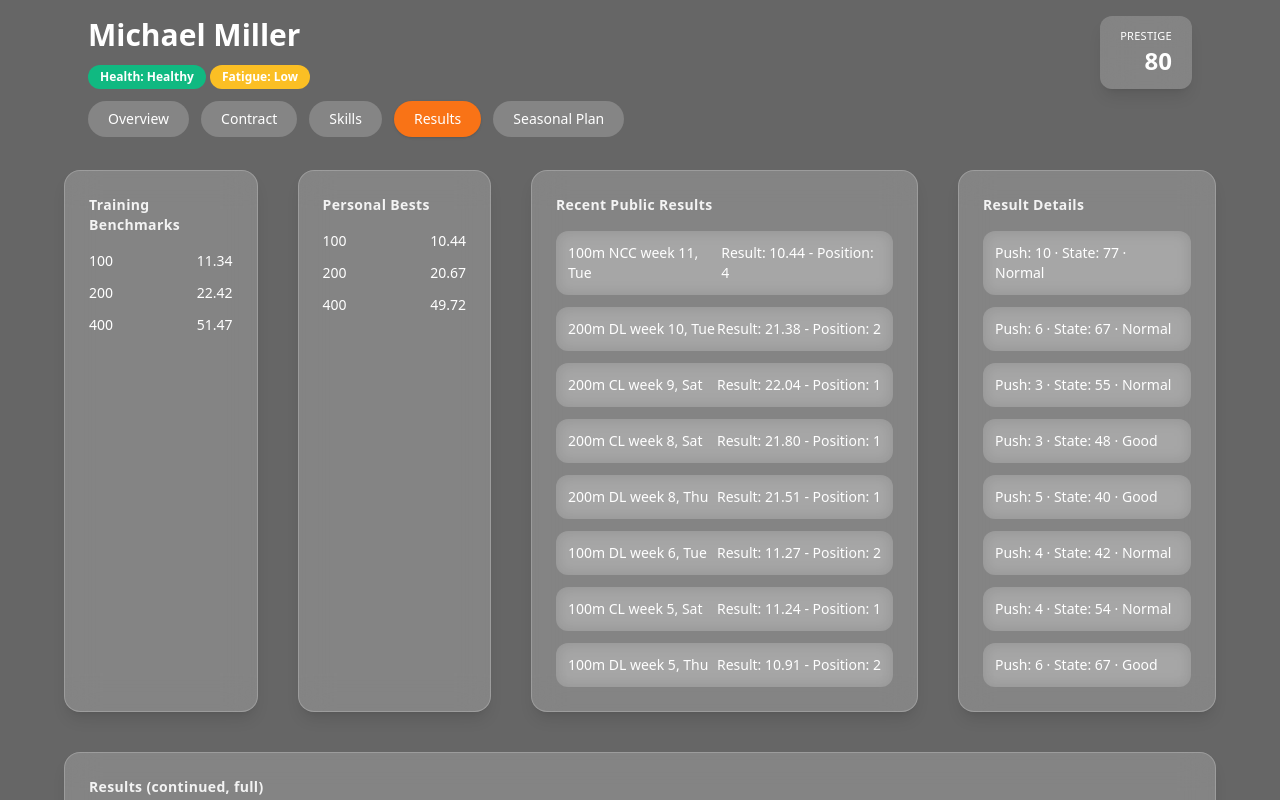
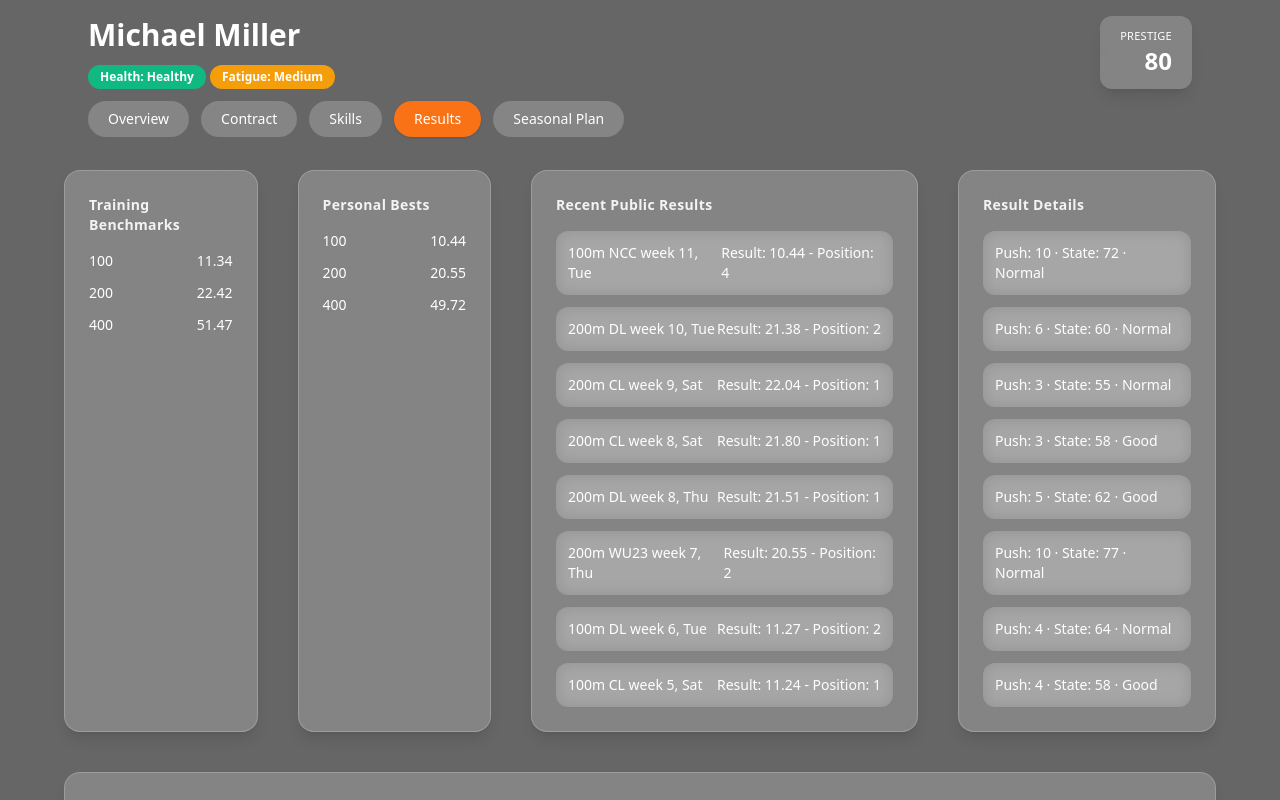
Before and after one commit to figure0907/nexttrack-athlete, a React (Vite) app: page / in a window 1280 px wide. Both pictures are taken after a click on the button "Results". Shown: the top 800 px of the page. Built offline with nearby package versions, Linux system fonts and the light colour scheme.

Commit message:
contents update

```diff
--- a/src/components/AthleteHeader.tsx
+++ b/src/components/AthleteHeader.tsx
@@ -24,8 +24,8 @@ export default function AthleteHeader({ athlete, tabs, tab, setTab }: AthleteHea
                 <span className="inline-block rounded-full bg-emerald-500 px-3 py-1 text-xs font-semibold">
                   Health: {athlete.status.health}
                 </span>
-                <span className="ml-1 inline-block rounded-full bg-amber-400 px-3 py-1 text-xs font-semibold">
-                  Fatigue: Low
+                <span className="ml-1 inline-block rounded-full bg-amber-500 px-3 py-1 text-xs font-semibold">
+                  Fatigue: Medium
                 </span>
               </div>
 
--- a/src/data/athlete.ts
+++ b/src/data/athlete.ts
@@ -11,22 +11,22 @@ export const athlete = {
 
   prestigeHistory: [
     { season: 15, week: 10,  age: { years: 23, weeks: 3  }, value: 75 },
-    { season: 15, week: 3,  age: { years: 22, weeks: 9  }, value: 71 },
-    { season: 14, week: 9,  age: { years: 22, weeks: 2  }, value: 67 },
-    { season: 14, week: 2,  age: { years: 21, weeks: 8  }, value: 63 },
-    { season: 13, week: 8,  age: { years: 21, weeks: 1  }, value: 60 },
-    { season: 13, week: 1,  age: { years: 20, weeks: 7 }, value: 57 },
-    { season: 12, week: 7,  age: { years: 20, weeks: 13  }, value: 54 },
-    { season: 11, week: 13,  age: { years: 19, weeks: 6  }, value: 51 },
-    { season: 11, week: 6,  age: { years: 19, weeks: 12  }, value: 49 },
-    { season: 10, week: 12,  age: { years: 18, weeks: 5  }, value: 47 },
+    { season: 15, week: 3,  age: { years: 22, weeks: 9  }, value: 67 },
+    { season: 14, week: 9,  age: { years: 22, weeks: 2  }, value: 63 },
+    { season: 14, week: 2,  age: { years: 21, weeks: 8  }, value: 60 },
+    { season: 13, week: 8,  age: { years: 21, weeks: 1  }, value: 57 },
+    { season: 13, week: 1,  age: { years: 20, weeks: 7 }, value: 53 },
+    { season: 12, week: 7,  age: { years: 19, weeks: 13  }, value: 51 },
+    { season: 11, week: 13,  age: { years: 19, weeks: 6  }, value: 49 },
+    { season: 11, week: 6,  age: { years: 18, weeks: 12  }, value: 47 },
+    { season: 10, week: 12,  age: { years: 18, weeks: 5  }, value: 45 },
   ],
 
   status: {
     health: "Healthy",
     form: 56,
     state: 76,
-    fatigue: 41,
+    fatigue: 59,
   },
 
   physical: { height: 0.72, weight: 0.55, durability: 71, },
@@ -103,7 +103,7 @@ export const athlete = {
     { label: "200m DL week 12, Thu", link: "#" },
   ],
 
-  seasonPlanDesired: [15, 25, 46, 72, 60, 42, 40, 48, 55, 67, 78, 55, 30],
+  seasonPlanDesired: [15, 25, 46, 70, 50, 62, 77, 58, 55, 60, 72, 55, 30],
 };
 
 // computed total
@@ -136,6 +136,7 @@ export const publicResults = [
   { event: "200m", meet: "CL week 9, Sat", result: "22.04", link: "#" },
   { event: "200m", meet: "CL week 8, Sat", result: "21.80", link: "#" },
   { event: "200m", meet: "DL week 8, Thu", result: "21.51", link: "#" },
+  { event: "200m", meet: "WU23 week 7, Thu", result: "20.55", link: "#" },
   { event: "100m", meet: "DL week 6, Tue", result: "11.27", link: "#" },
   { event: "100m", meet: "CL week 5, Sat", result: "11.24", link: "#" },
   { event: "100m", meet: "DL week 5, Thu", result: "10.91", link: "#" },
--- a/src/tabs/AthletePrestige.tsx
+++ b/src/tabs/AthletePrestige.tsx
@@ -124,14 +124,17 @@ export default function AthletePrestige({
           <div className="space-y-3 text-sm">
             {[
               { event: "100m", meet: "NCC week 11, Tue", result: "10.44", pos: "3", link: "#", season: "15" },
-              { event: "200m", meet: "NC week 4, Tue", result: "20.67", pos: "5", link: "#", season: "15" },
+              { event: "200m", meet: "WU23 week 7, Thu", result: "20.55", pos: "2", link: "#", season: "15" },
+              { event: "200m", meet: "NC week 4, Tue", result: "20.69", pos: "5", link: "#", season: "15" },
               { event: "200m", meet: "NCC week 11, Tue", result: "20.90", pos: "3", link: "#", season: "14" },
+              { event: "200m", meet: "WU23 week 7, Thu", result: "20.75", pos: "4", link: "#", season: "14" },
               { event: "200m", meet: "NC week 4, Tue", result: "21.05", pos: "7", link: "#", season: "14" },
               { event: "200m", meet: "WCCQ week 13, Thu", result: "20.99", pos: "6", link: "#", season: "13" },
               { event: "200m", meet: "NCC week 11, Tue", result: "21.37", pos: "8", link: "#", season: "13" },
               { event: "200m", meet: "NC week 4, Tue", result: "21.25", pos: "10", link: "#", season: "13" },
+              { event: "200m", meet: "WU20 week 7, Thu", result: "21.23", pos: "2", link: "#", season: "12" },
             ].map((r, i) => {
-              const prestigeLevels  = ["50", "44", "50", "32", "30", "13", "16"];
+              const prestigeLevels  = ["50", "100", "44", "50", "62", "32", "30", "13", "16", "88"];
               return (
                 <a key={i} href={r.link} className="flex justify-between rounded-xl bg-white/10 p-3 backdrop-blur hover:bg-white/20">
                   <span>{r.event} {r.meet} - Season: {r.season}</span>
--- a/src/tabs/AthleteResults.tsx
+++ b/src/tabs/AthleteResults.tsx
@@ -27,7 +27,7 @@ export default function AthleteResults({ athlete }: { athlete: any }) {
             .sort((a, b) => a.localeCompare(b))
             .map((event) => {
               const benchmarks: Record<string, number> = {
-                "200": 20.67, "100": 10.44, "400": 49.72,
+                "200": 20.55, "100": 10.44, "400": 49.72,
               };
               return (
                 <div key={event} className="flex justify-between">
@@ -47,6 +47,7 @@ export default function AthleteResults({ athlete }: { athlete: any }) {
             { event: "200m", meet: "CL week 9, Sat", result: "22.04", pos: "1", link: "#" },
             { event: "200m", meet: "CL week 8, Sat", result: "21.80", pos: "1", link: "#" },
             { event: "200m", meet: "DL week 8, Thu", result: "21.51", pos: "1", link: "#" },
+            { event: "200m", meet: "WU23 week 7, Thu", result: "20.55", pos: "2", link: "#"},
             { event: "100m", meet: "DL week 6, Tue", result: "11.27", pos: "2", link: "#" },
             { event: "100m", meet: "CL week 5, Sat", result: "11.24", pos: "1", link: "#" },
             { event: "100m", meet: "DL week 5, Thu", result: "10.91", pos: "2", link: "#" },
@@ -72,6 +73,7 @@ export default function AthleteResults({ athlete }: { athlete: any }) {
             { event: "200m", meet: "CL week 9, Sat", link: "#" },
             { event: "200m", meet: "CL week 8, Sat", link: "#" },
             { event: "200m", meet: "DL week 8, Thu", link: "#" },
+            { event: "200m", meet: "WU23 week 7, Thu", link: "#" },
             { event: "100m", meet: "DL week 6, Tue", link: "#" },
             { event: "100m", meet: "CL week 5, Sat", link: "#" },
             { event: "100m", meet: "DL week 5, Thu", link: "#" },
@@ -81,8 +83,8 @@ export default function AthleteResults({ athlete }: { athlete: any }) {
             { event: "100m", meet: "CL week 2, Sat", link: "#" },
             { event: "200m", meet: "DL week 2, Thu", link: "#" },
           ].slice(-8).map((r, i) => {
-            const dailyForms = [77, 67, 55, 48, 40, 42, 54, 67, 76, 60, 48, 37, 26].slice(0, 8);
-            const pushLevels = [10, 6, 3, 3, 5, 4, 4, 6, 9, 6, 5, 5, 7].slice(0, 8)
+            const dailyForms = [72, 60, 55, 58, 62, 77, 64, 58, 70, 60, 48, 37, 26].slice(0, 8);
+            const pushLevels = [10, 6, 3, 3, 5, 10, 4, 4, 6, 9, 6, 5, 5, 7].slice(0, 8);
             const feedbacks  = ["Normal","Normal","Normal","Good","Good","Normal","Normal","Good","Normal","Normal","Great","Normal","Bad"];
             return (
               <a key={i} href={r.link} className="flex justify-between rounded-xl bg-white/10 p-3 backdrop-blur hover:bg-white/20">
@@ -102,6 +104,7 @@ export default function AthleteResults({ athlete }: { athlete: any }) {
               { event: "200m", meet: "CL week 9, Sat", result: "22.04", pos: "1", link: "#" },
               { event: "200m", meet: "CL week 8, Sat", result: "21.80", pos: "1", link: "#" },
               { event: "200m", meet: "DL week 8, Thu", result: "21.51", pos: "1", link: "#" },
+              { event: "200m", meet: "WU23 week 7, Thu", result: "20.55", pos: "2", link: "#" },
               { event: "100m", meet: "DL week 6, Tue", result: "11.27", pos: "2", link: "#" },
               { event: "100m", meet: "CL week 5, Sat", result: "11.24", pos: "1", link: "#" },
               { event: "100m", meet: "DL week 5, Thu", result: "10.91", pos: "2", link: "#" },
@@ -111,8 +114,8 @@ export default function AthleteResults({ athlete }: { athlete: any }) {
               { event: "100m", meet: "CL week 2, Sat", result: "11.15", pos: "1", link: "#" },
               { event: "200m", meet: "DL week 2, Thu", result: "21.72", pos: "2", link: "#" },
             ].slice(8).map((r, i) => {
-              const dailyForms = [77, 67, 55, 48, 40, 42, 54, 67, 76, 60, 48, 37, 26].slice(8);
-              const pushLevels = [10, 6, 3, 3, 5, 4, 4, 6, 9, 6, 5, 5, 7].slice(8);
+              const dailyForms = [72, 60, 55, 58, 62, 77, 64, 58, 70, 60, 48, 37, 26].slice(8);
+              const pushLevels = [10, 6, 3, 3, 5, 10, 4, 4, 6, 9, 6, 5, 5, 7].slice(8);
               const feedbacks  = ["Normal","Normal","Normal","Good","Good","Normal","Normal","Good","Normal","Normal","Great","Normal","Bad"].slice(8);
               return (
                 <a key={i} href={r.link} className="flex justify-between rounded-xl bg-white/10 p-3 backdrop-blur hover:bg-white/20">
--- a/src/tabs/AthleteSeasonalPlan.tsx
+++ b/src/tabs/AthleteSeasonalPlan.tsx
@@ -29,7 +29,7 @@ export default function AthleteSeasonalPlan({ athlete }: { athlete: any }) {
                         className="absolute left-0 right-0 h-[2px] bg-white/90 z-10"
                         style={{
                           bottom: `${
-                            i + 1 >= 11 ? pct - 2 : i + 1 >= 5 ? pct - 1 : pct
+                            i + 1 >= 11 ? pct - 3 : i + 1 >= 5 ? pct - 2 : pct
                           }%`
                         }}
                         title={`Observed: ${pct}`}
@@ -53,7 +53,7 @@ export default function AthleteSeasonalPlan({ athlete }: { athlete: any }) {
       <div className="relative rounded-2xl bg-white/10 p-4">
         <div className="mb-2 text-sm text-white/80">Weekly Fatigue</div>
         <div className="grid items-end gap-2 h-64 [grid-template-columns:repeat(13,minmax(0,1fr))]">
-          {[5, 10, 15, 25, 30, 33, 24, 27, 27, 29, 41, null, null].map((v, i) => {
+          {[5, 10, 15, 25, 30, 33, 44, 46, 47, 48, 59, null, null].map((v, i) => {
             const heightPct = v == null ? 0 : mapFatigue(v).proportion * 100;
             const barColor  = v == null ? "bg-white/30" : mapFatigue(v).barColor;
 
```
Also changed, not shown: 1 other file (tests, documents, lock files or other folders).
